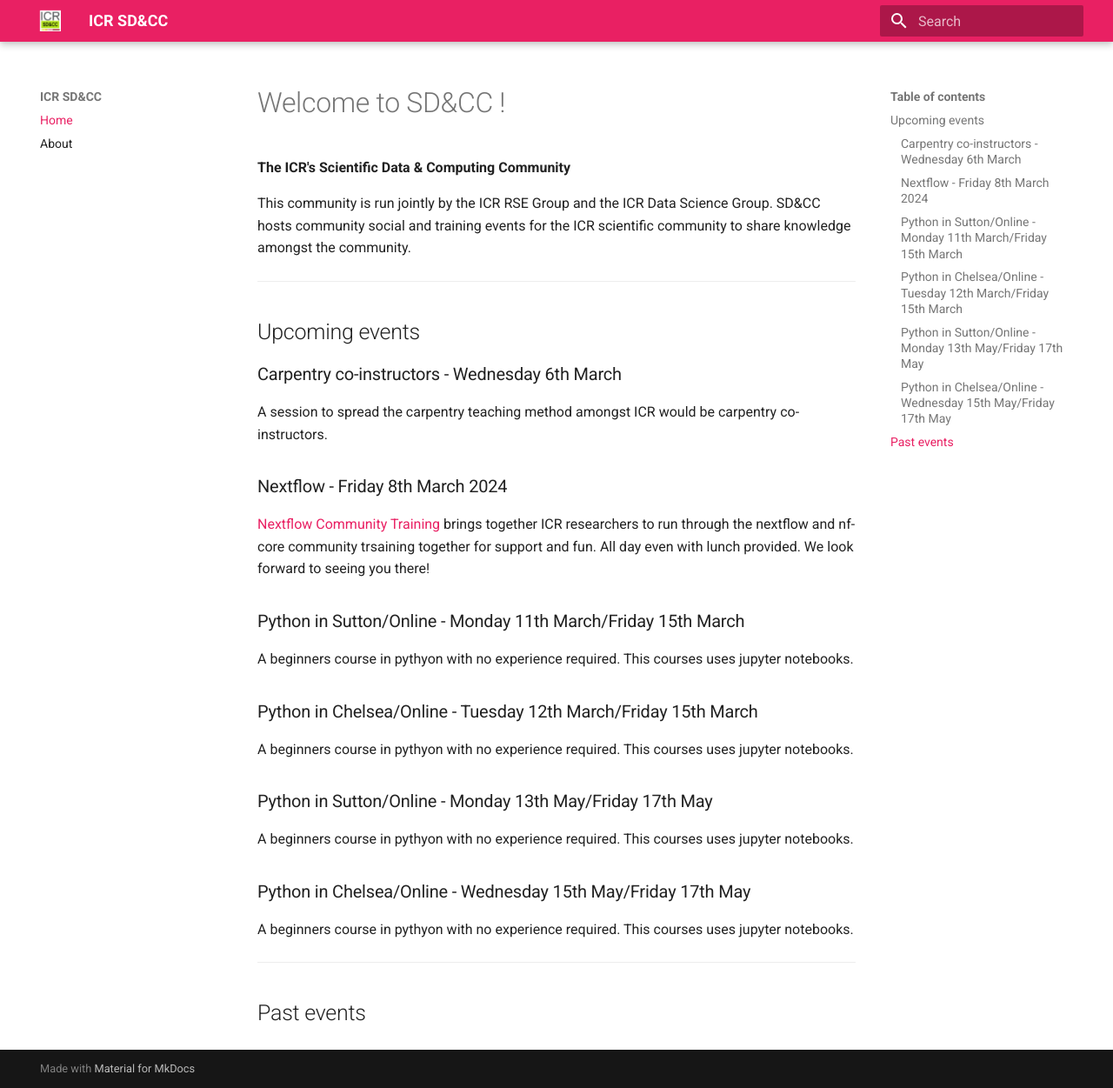
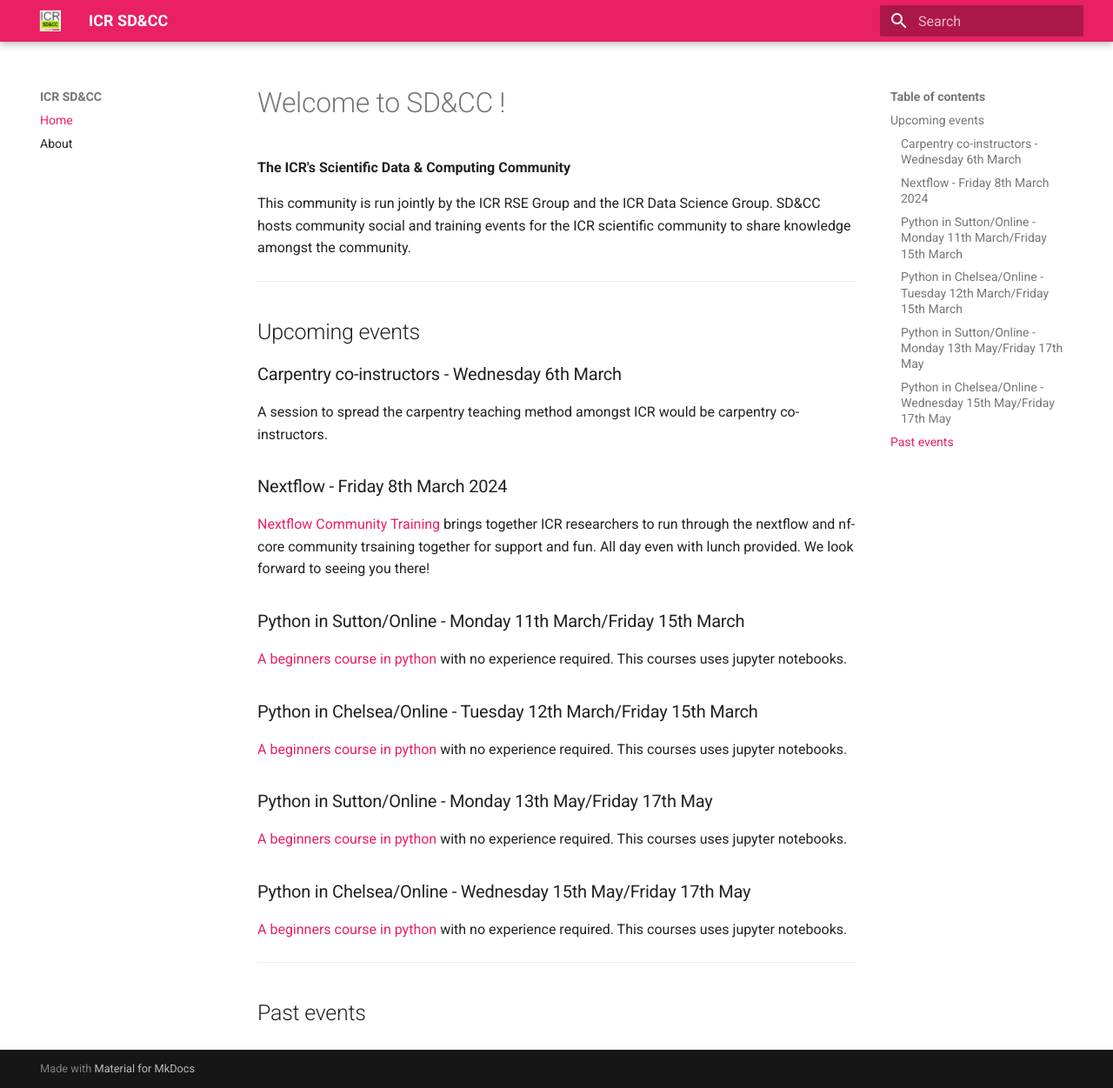
Before and after one commit to ICR-SD-CC/ICR-SD-CC.github.io, an MkDocs documentation site: the page built from docs/index.md, in a window 1280 px wide and 1251 px high. Shown: the whole window at 87% size. Built offline with MkDocs 1.6.1 and Material for MkDocs 9.7.7, drawn with Linux system fonts in a browser that asks for light colours.

Commit message:
Update index.md

```diff
--- a/docs/index.md
+++ b/docs/index.md
@@ -14,16 +14,16 @@ A session to spread the carpentry teaching method amongst ICR would be carpentry
 [Nextflow Community Training](https://training.icr.ac.uk/coursed.php?course=1087) brings together ICR researchers to run through the nextflow and nf-core community trsaining together for support and fun. All day even with lunch provided. We look forward to seeing you there!
 
 ### Python in Sutton/Online - Monday 11th March/Friday 15th March
-A beginners course in pythyon with no experience required. This courses uses jupyter notebooks.
+[A beginners course in python](https://training.icr.ac.uk/coursed.php?course=544) with no experience required. This courses uses jupyter notebooks.
 
 ### Python in Chelsea/Online - Tuesday 12th March/Friday 15th March
-A beginners course in pythyon with no experience required. This courses uses jupyter notebooks.
+[A beginners course in python](https://training.icr.ac.uk/coursed.php?course=544) with no experience required. This courses uses jupyter notebooks.
 
 ### Python in Sutton/Online - Monday 13th May/Friday 17th May
-A beginners course in pythyon with no experience required. This courses uses jupyter notebooks.
+[A beginners course in python](https://training.icr.ac.uk/coursed.php?course=544) with no experience required. This courses uses jupyter notebooks.
 
 ### Python in Chelsea/Online - Wednesday 15th May/Friday 17th May
-A beginners course in pythyon with no experience required. This courses uses jupyter notebooks.
+[A beginners course in python](https://training.icr.ac.uk/coursed.php?course=544) with no experience required. This courses uses jupyter notebooks.
 
 
 ---
```
